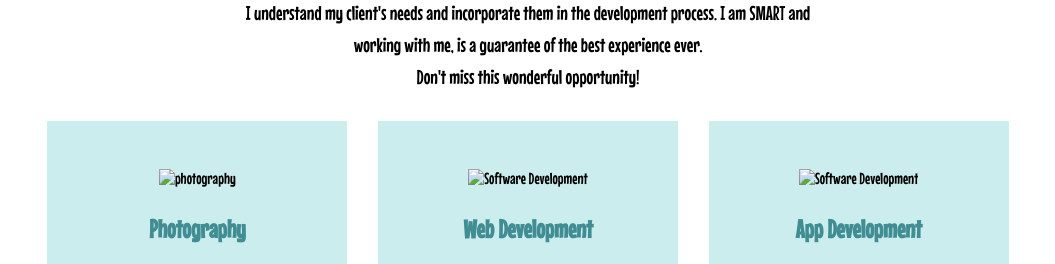
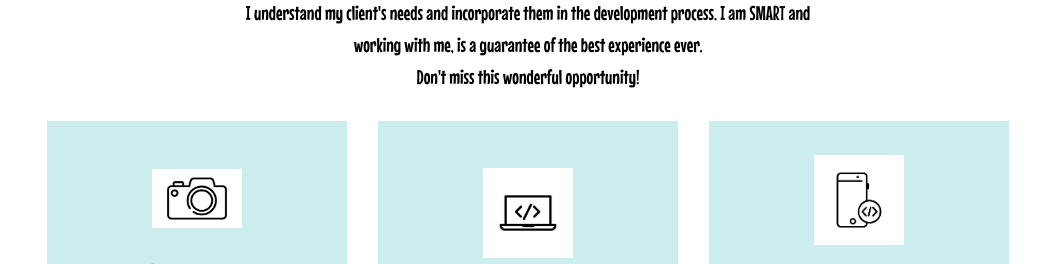
Before and after one commit to ElvineJoy/wangui_portfolio_website, a plain HTML site: page index.html in a window 1280 px wide. Shown: the part 500-764 px from the top of the page, without its empty margins (112-1167 px from the left). Drawn offline with Linux system fonts and the light colour scheme; the site is published under a folder, as on GitHub Pages, so addresses that start at the root find nothing.

Commit message:
Updating the images path

```diff
--- a/index.html
+++ b/index.html
@@ -59,7 +59,7 @@
             <div class="card-wrap">
                 <div class="card">
                     <div class="card-content">
-                        <img src="/images/photo1.jpg" class="icon" alt="photography">
+                        <img src="./images/photo1.jpg" class="icon" alt="photography">
                         <h3 class="title-p">Photography</h3>
                         <p class="text">
                             I capture the best unforgetable memories, both outdoors and indoors.
@@ -72,7 +72,7 @@
             <div class="card-wrap">
                 <div class="card">
                     <div class="card-content">
-                        <img src="/images/softd1.png" class="icon" alt="Software Development">
+                        <img src="./images/softd1.png" class="icon" alt="Software Development">
                         <h3 class="title-p">Web Development</h3>
                         <p class="text">
                             For all your web design solutions.
@@ -85,7 +85,7 @@
             <div class="card-wrap">
                 <div class="card">
                     <div class="card-content">
-                        <img src="/images/appdev1.png" class="icon" alt="Software Development">
+                        <img src="./images/appdev1.png" class="icon" alt="Software Development">
                         <h3 class="title-p">App Development</h3>
                         <p class="text">
                             For all app development solutions. Customer friendly apps.
```
